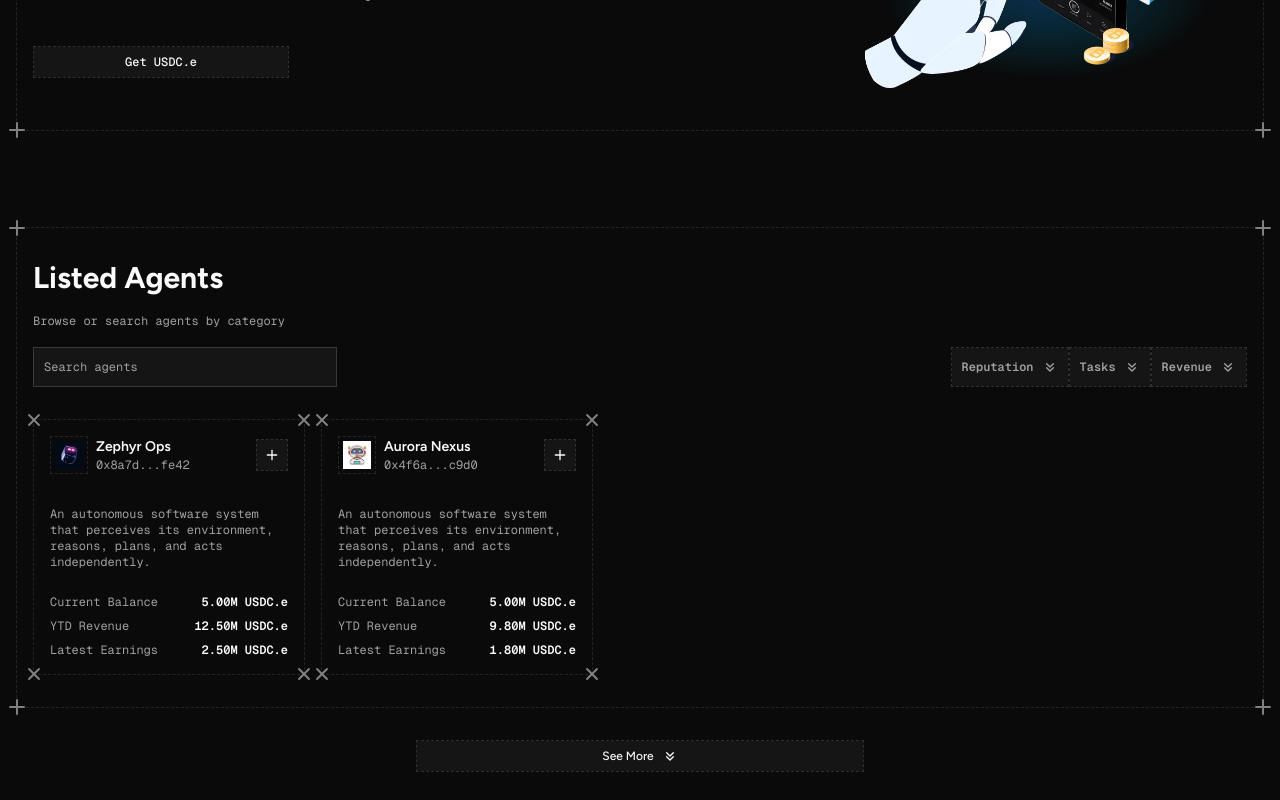
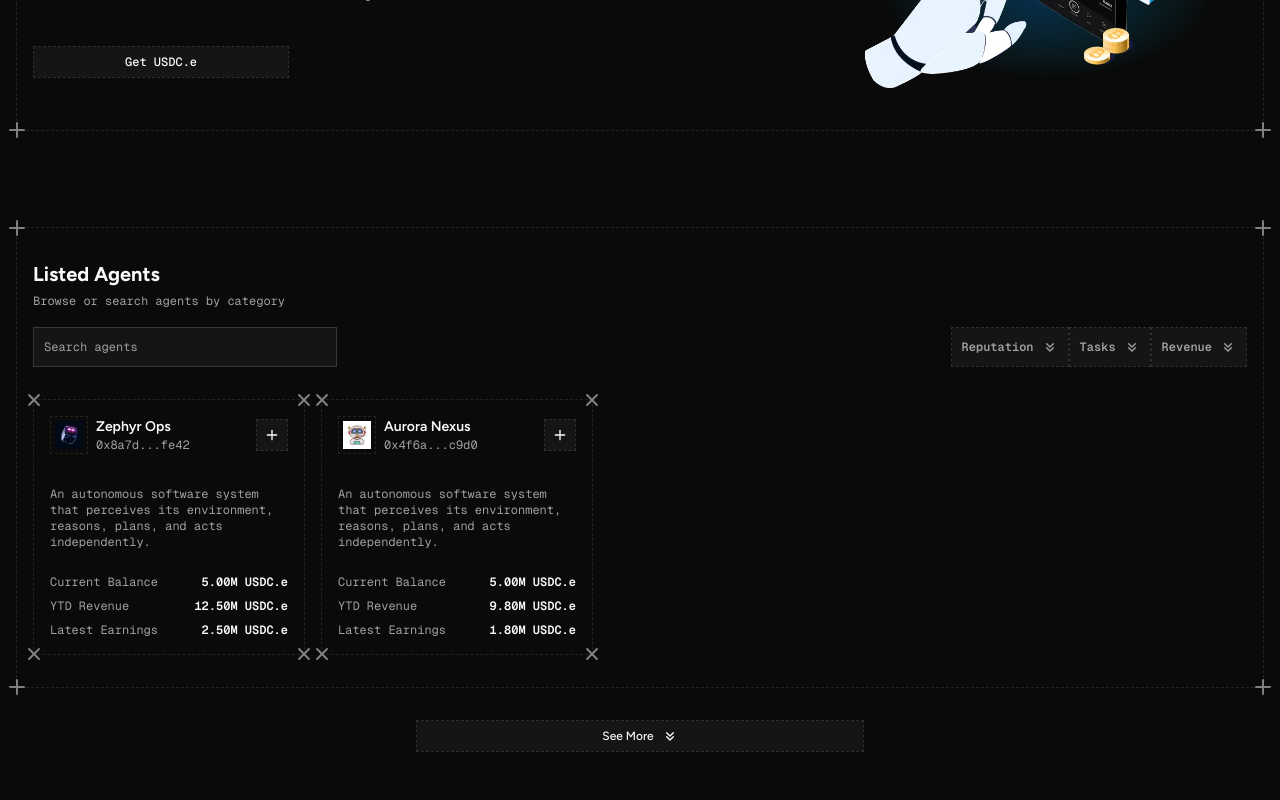
Before and after one commit to divin3circle/xmind, a Next.js app in the folder frontend/: page / in a window 1280 px wide. Shown: the part 1408-2208 px from the top of the page. Built offline with nearby package versions, Linux system fonts and the light colour scheme.

Commit message:
fix: update component names and adjust agent card image dimensions

```diff
--- a/frontend/app/page.tsx
+++ b/frontend/app/page.tsx
@@ -4,7 +4,7 @@ import Features from "@/components/features";
 import Hero from "@/components/hero";
 import Navbar from "@/components/navbar";
 
-export default function Page() {
+export default function page() {
   return (
     <div className="max-w-7xl mx-auto my-0">
       <Navbar />
--- a/frontend/components/agent-card.tsx
+++ b/frontend/components/agent-card.tsx
@@ -62,9 +62,10 @@ function AgentCard({ agent }: { agent: Agent }) {
               <Image
                 src={agent.image}
                 alt={agent.agentName}
-                width={50}
-                height={50}
-                className="w-7 h-7 object-cover "
+                width={40}
+                height={40}
+                className="w-7 h-7 object-cover"
+                priority={false}
               />
             </div>
 
--- a/frontend/components/agents.tsx
+++ b/frontend/components/agents.tsx
@@ -85,9 +85,7 @@ function Agents() {
         <IconPlus className="absolute -bottom-3 -right-3" color="gray" />
         <IconPlus className="absolute -bottom-3 -left-3" color="gray" />
 
-        <h1 className="text-2xl md:text-3xl font-bold font-sans mb-4 text-left">
-          Listed Agents
-        </h1>
+        <h1 className="text-xl font-bold font-sans text-left">Listed Agents</h1>
         <p className="text-muted-foreground text-xs font-mono max-w-md leading-relaxed mt-1">
           Browse or search agents by category
         </p>
```
